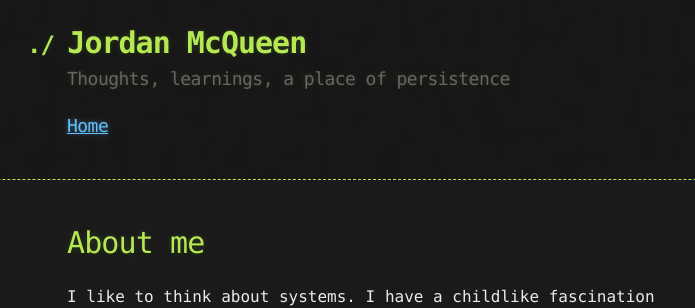
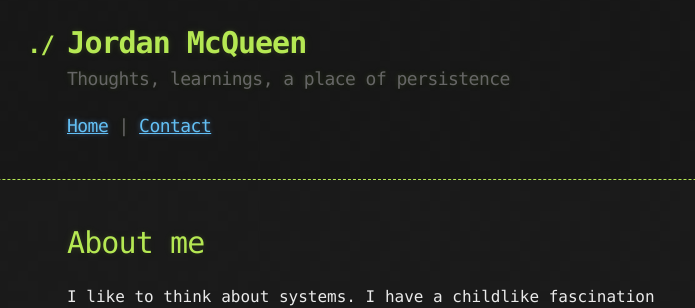
Before and after one commit to mcqueenjordan/mcqueenjordan.github.io, a Jekyll site: the page built from index.md, in a window 1280 px wide. Shown: the top 308 px of the page, without its empty margins (273-968 px from the left). Built offline with Jekyll 4.4.1, drawn with Linux system fonts in a browser that asks for light colours; our own code applies the rules of GitHub Pages for plain Markdown files.

Commit message:
add contact link to layout

```diff
--- a/_layouts/default.html
+++ b/_layouts/default.html
@@ -13,7 +13,8 @@
         <h1>{{ site.heading }}</h1>
         <h2>{{ site.description }}</h2>
         <h2>
-            <a href="/">Home</a>
+            <a href="/">Home</a> |
+            <a href="/contact">Contact</a>
         </h2>
       </div>
     </header>
```
